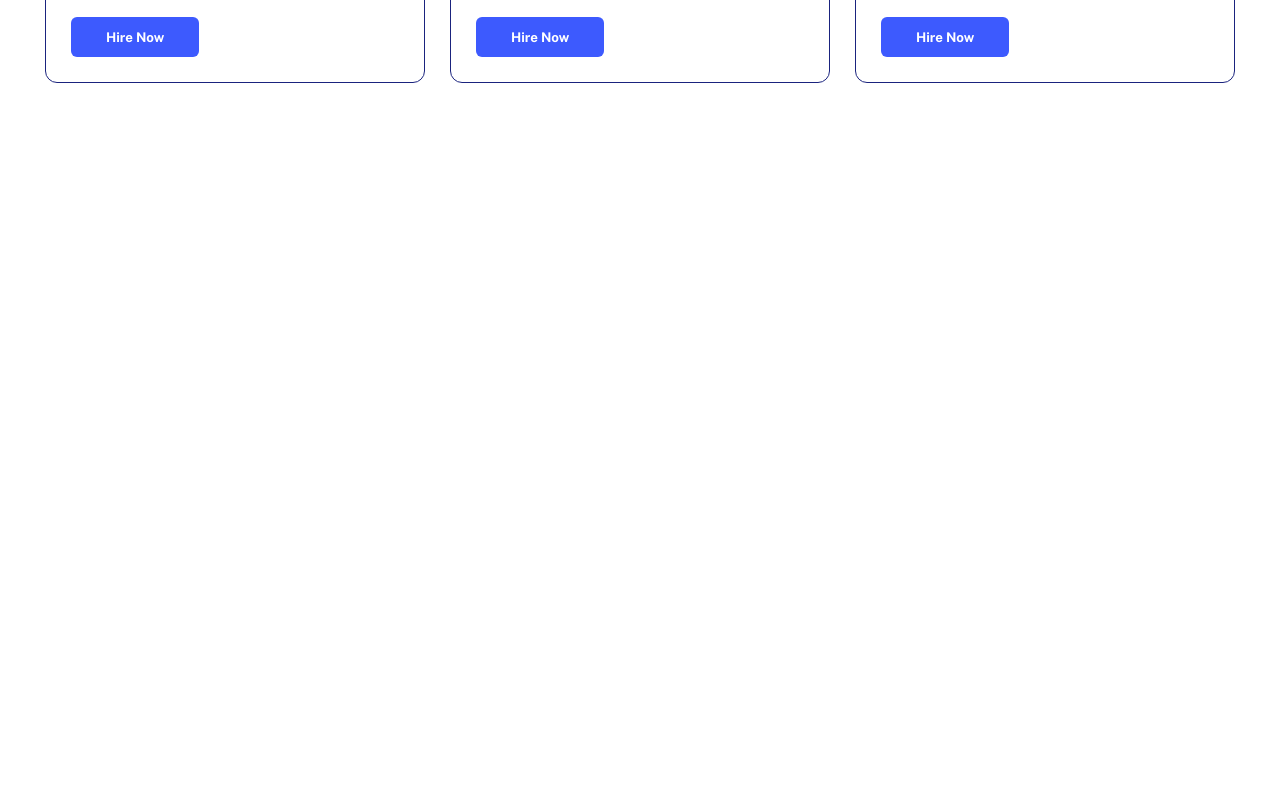
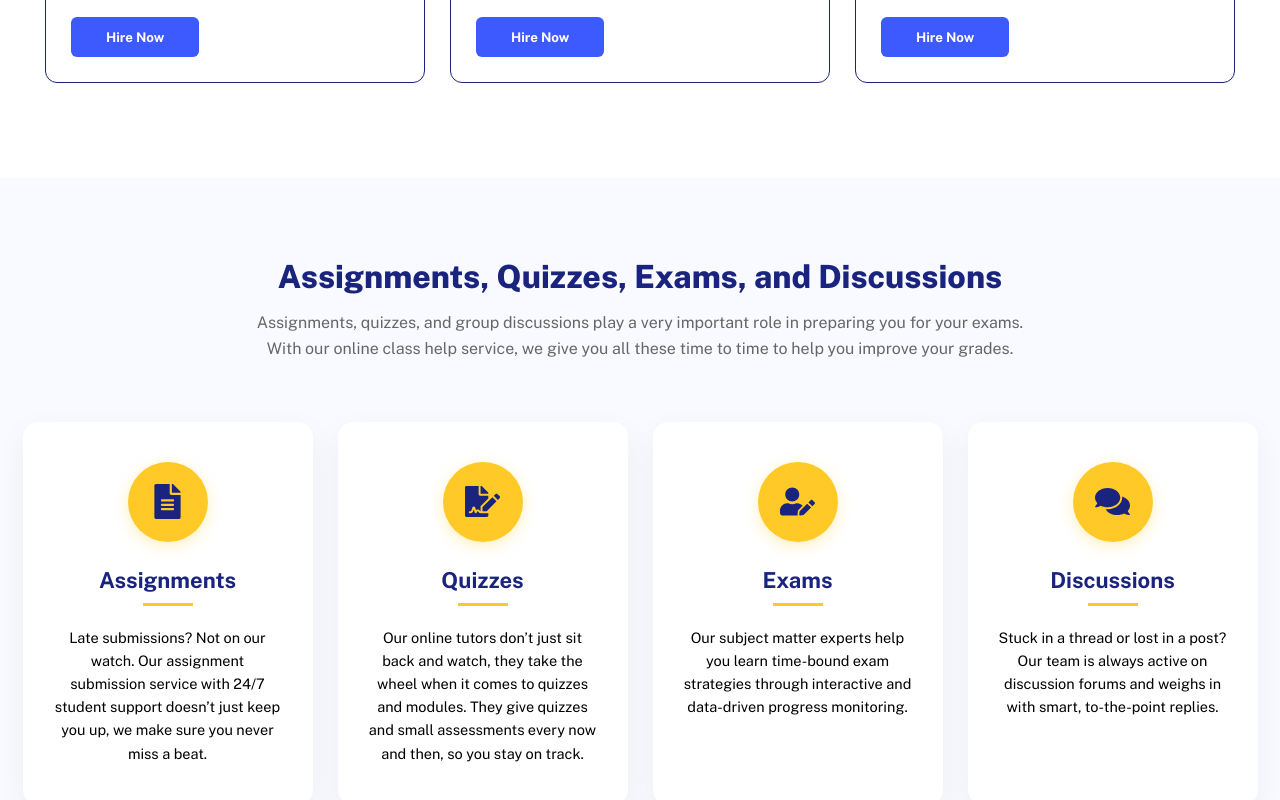
Before and after one commit to kashifjavaid1/Grade-boostera-websites, a React (Vite) app: page / in a window 1280 px wide. Shown: the part 2625-3425 px from the top of the page. Before the commit the page ends 2803 px from the top, so only its background shows below. Built offline with nearby package versions, Linux system fonts and the light colour scheme.

Commit message:
assinments-session

```diff
--- a/src/App.jsx
+++ b/src/App.jsx
@@ -13,6 +13,7 @@ import WhatsAppWidget from './components/WhatsAppWidget/WhatsAppWidget.jsx';
 import RequestForm from './components/RequestForm/RequestForm.jsx';
 import Testimonials from './components/Testimonials/Testimonials.jsx';
 import Reviews from './components/Reviews/Reviews.jsx';
+import Services from './components/Services/Services.jsx';
 export default function App() {
   return (
     <>
@@ -73,6 +74,7 @@ export default function App() {
         </div>
       </section>
       <Reviews />
+      <Services />
     </>
   );
 }
--- /dev/null
+++ b/src/components/Services/Services.css
@@ -0,0 +1,88 @@
+.services-section {
+    padding: 80px 20px;
+    background-color: #f8faff;
+    text-align: center;
+    font-family: 'Inter', sans-serif;
+}
+
+.services-title {
+    font-size: 32px;
+    font-weight: 800;
+    color: #1a237e;
+    margin-bottom: 15px;
+}
+
+.services-subtitle {
+    color: #666;
+    max-width: 800px;
+    margin: 0 auto 60px;
+    line-height: 1.6;
+}
+
+.services-container {
+    display: flex;
+    justify-content: center;
+    gap: 25px;
+    flex-wrap: wrap;
+    max-width: 1300px;
+    margin: 0 auto;
+}
+
+.service-card {
+    background: #ffffff;
+    padding: 40px 30px;
+    border-radius: 15px;
+    width: 100%;
+    max-width: 290px;
+    box-shadow: 0 10px 30px rgba(0, 0, 0, 0.05);
+    transition: transform 0.3s ease;
+    display: flex;
+    flex-direction: column;
+    align-items: center;
+    cursor: pointer;
+}
+
+.service-card:hover {
+    transform: translateY(-10px);
+}
+
+.icon-wrapper {
+    background-color: #ffca28;
+    width: 80px;
+    height: 80px;
+    border-radius: 50%;
+    display: flex;
+    align-items: center;
+    justify-content: center;
+    font-size: 35px;
+    color: #1a237e;
+    margin-bottom: 25px;
+    box-shadow: 0 4px 15px rgba(255, 202, 40, 0.3);
+}
+
+.service-card h3 {
+    color: #1a237e;
+    font-size: 22px;
+    margin-bottom: 10px;
+    font-weight: 700;
+}
+
+.underline {
+    width: 50px;
+    height: 3px;
+    background-color: #ffca28;
+    margin-bottom: 20px;
+}
+
+.service-card p {
+    color: black;
+    font-size: 14.5px;
+    line-height: 1.6;
+    text-align: center;
+}
+
+@media (max-width: 768px) {
+    .service-card {
+        max-width: 100%;
+    }
+}
--- /dev/null
+++ b/src/components/Services/Services.jsx
@@ -0,0 +1,53 @@
+import React from 'react';
+import './Services.css';
+import { FaFileAlt, FaFileSignature, FaUserEdit, FaComments } from "react-icons/fa";
+
+const Services = () => {
+    const servicesData = [
+        {
+            title: "Assignments",
+            icon: <FaFileAlt />,
+            text: "Late submissions? Not on our watch. Our assignment submission service with 24/7 student support doesn’t just keep you up, we make sure you never miss a beat."
+        },
+        {
+            title: "Quizzes",
+            icon: <FaFileSignature />,
+            text: "Our online tutors don’t just sit back and watch, they take the wheel when it comes to quizzes and modules. They give quizzes and small assessments every now and then, so you stay on track."
+        },
+        {
+            title: "Exams",
+            icon: <FaUserEdit />,
+            text: "Our subject matter experts help you learn time-bound exam strategies through interactive and data-driven progress monitoring."
+        },
+        {
+            title: "Discussions",
+            icon: <FaComments />,
+            text: "Stuck in a thread or lost in a post? Our team is always active on discussion forums and weighs in with smart, to-the-point replies."
+        }
+    ];
+
+    return (
+        <section className="services-section">
+            <h2 className="services-title">Assignments, Quizzes, Exams, and Discussions</h2>
+            <p className="services-subtitle">
+                Assignments, quizzes, and group discussions play a very important role in preparing you for your exams.
+                With our online class help service, we give you all these time to time to help you improve your grades.
+            </p>
+
+            <div className="services-container">
+                {servicesData.map((service, index) => (
+                    <div className="service-card" key={index}>
+                        <div className="icon-wrapper">
+                            {service.icon}
+                        </div>
+                        <h3>{service.title}</h3>
+                        <div className="underline"></div>
+                        <p>{service.text}</p>
+                    </div>
+                ))}
+            </div>
+        </section>
+    );
+};
+
+export default Services;
```
